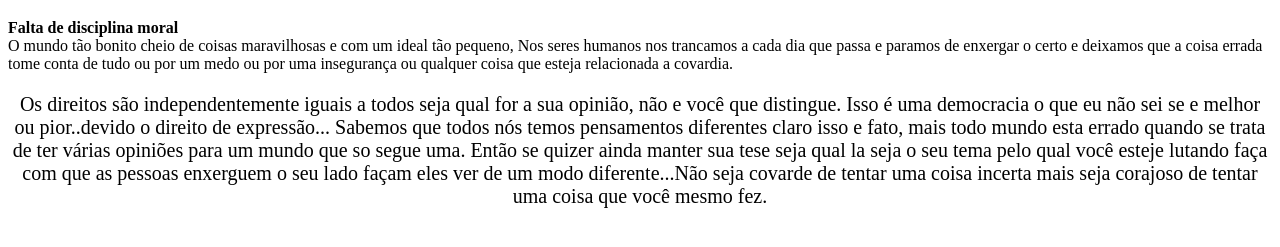
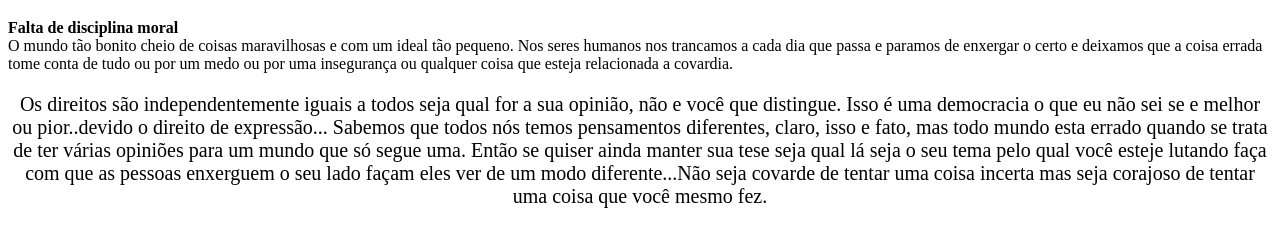
Before and after one commit to lipshec/LIPE-html, a plain HTML site: page index.html in a window 1280 px wide. Shown: the part 61-308 px from the top of the page. Drawn offline with Linux system fonts and the light colour scheme.

Commit message:
index.html

```diff
--- a/index.html
+++ b/index.html
@@ -9,6 +9,8 @@
 <body>
     <h1>No mundo em que vivemos estamos cheio de hipocrisia</h1>
     <b>Falta de disciplina moral</b>
-    <br>O mundo tão bonito cheio de coisas maravilhosas e com um ideal tão pequeno, Nos seres humanos nos trancamos a cada dia que passa e paramos de enxergar o certo e deixamos que a coisa errada tome conta de tudo ou por um medo ou por uma insegurança ou qualquer coisa que esteja relacionada a covardia.<br>
-    <p>Os direitos são independentemente iguais a todos seja qual for a sua opinião, não e você que distingue. Isso é uma democracia o que eu não sei se e melhor ou pior..devido o direito de expressão... Sabemos que todos nós temos pensamentos diferentes claro isso e fato, mais todo mundo esta errado quando se trata de ter várias opiniões para um mundo que so segue uma. Então se quizer ainda manter sua tese seja qual la seja o seu tema pelo qual você esteje lutando faça com que as pessoas enxerguem o seu lado façam eles ver de um modo diferente...Não seja covarde de tentar uma coisa incerta mais seja corajoso de tentar uma coisa que você mesmo fez.</p>
+    <br>O mundo tão bonito cheio de coisas maravilhosas e com um ideal tão pequeno. Nos seres humanos nos trancamos a cada dia que passa e paramos de enxergar o certo e deixamos que a coisa errada tome conta de tudo ou por um medo ou por uma insegurança ou qualquer coisa que esteja relacionada a covardia.<br>
+    <p>Os direitos são independentemente iguais a todos seja qual for a sua opinião, não e você que distingue. Isso é uma democracia o que eu não sei se e melhor ou pior..devido o direito de expressão... Sabemos que todos nós temos pensamentos diferentes, claro, isso e fato, mas todo mundo esta errado quando se trata de ter várias opiniões para um mundo que só segue uma. Então se quiser ainda manter sua tese seja qual lá seja o seu tema pelo qual você esteje lutando faça com que as pessoas enxerguem o seu lado façam eles ver de um modo diferente...Não seja covarde de tentar uma coisa incerta mas seja corajoso de tentar uma coisa que você mesmo fez.</p>
+
+</body>
 </html>
```
